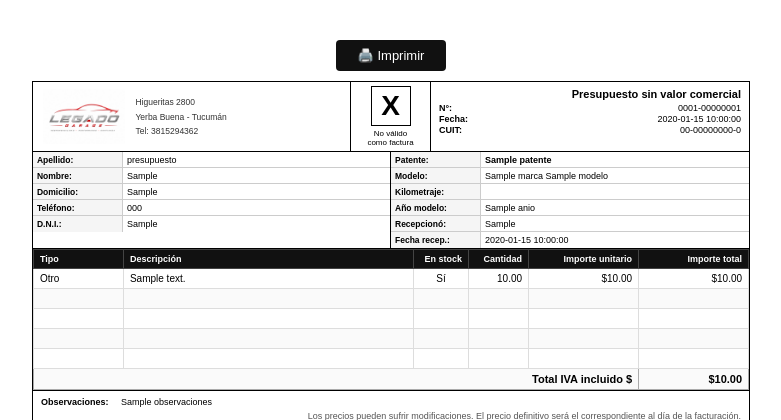
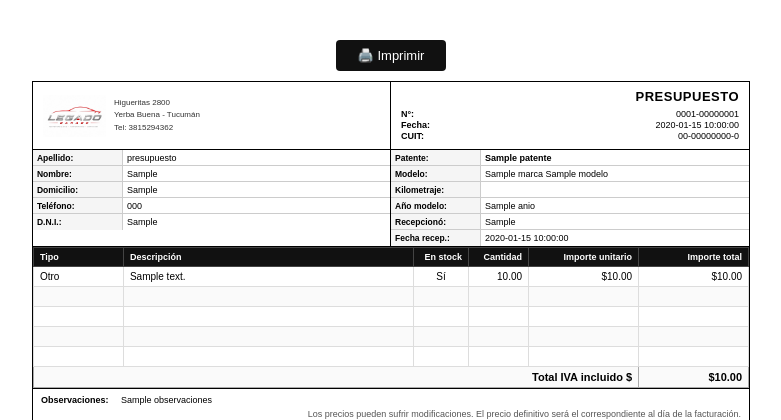
Before and after one commit to GastonEC1/taller, a Flask app: page /presupuestos/1/imprimir in a window 1280 px wide. Shown: the top 420 px of the page, without its empty margins (249-1030 px from the left). Run offline with Flask 3, Linux system fonts and the light colour scheme; a database or web service that is not in the repository returns one stand-in record (values such as "Sample title"); some libraries are stand-ins or nearby versions.

Commit message:
header imprimibles compacto y formal

```diff
--- a/templates/presupuesto_print.html
+++ b/templates/presupuesto_print.html
@@ -9,17 +9,12 @@
     .page{width:210mm;margin:0 auto;padding:8mm 10mm}
 
     /* ── HEADER ── */
-    .header{display:grid;grid-template-columns:1fr 80px 1fr;border:1px solid #000;margin-bottom:0}
-    .h-left{padding:6px 8px;border-right:1px solid #000}
-    .h-mid{display:flex;flex-direction:column;align-items:center;justify-content:center;
-           border-right:1px solid #000;padding:4px;text-align:center}
-    .h-right{padding:6px 8px}
-    .taller-name{font-size:13px;font-weight:bold;margin-bottom:2px}
-    .taller-sub{font-size:9px;line-height:1.5}
-    .x-box{font-size:28px;font-weight:bold;border:1px solid #000;
-           width:40px;height:40px;display:flex;align-items:center;justify-content:center;margin-bottom:3px}
-    .doc-title{font-size:11px;font-weight:bold;text-align:right;margin-bottom:3px}
-    .doc-sub{font-size:9px;font-weight:bold;text-align:right;border:1px solid #000;padding:2px 4px;margin-bottom:4px}
+    .header{display:grid;grid-template-columns:1fr 1fr;border:1px solid #000;margin-bottom:0}
+    .h-left{padding:5px 10px;border-right:1px solid #000;display:flex;align-items:center;gap:8px}
+    .h-right{padding:7px 10px}
+    .logo-img{height:42px;width:auto;object-fit:contain;flex-shrink:0}
+    .taller-info{font-size:8px;line-height:1.6;color:#333}
+    .doc-title{font-size:13px;font-weight:bold;text-align:right;margin-bottom:5px;letter-spacing:.5px}
     .doc-row{display:flex;justify-content:space-between;font-size:9px;margin-bottom:1px}
     .doc-row span:first-child{font-weight:bold}
 
@@ -69,20 +64,16 @@
 
   <!-- HEADER -->
   <div class="header">
-    <div class="h-left" style="display:flex;align-items:center;gap:10px;padding:6px 10px">
-      <img src="/static/logo.png" alt="Legado Garage" style="height:55px;width:auto;">
-      <div style="font-size:8.5px;line-height:1.7;color:#333">
+    <div class="h-left">
+      <img src="/static/logo.png" alt="Legado Garage" class="logo-img">
+      <div class="taller-info">
         <div>{{ taller.direccion }}</div>
         <div>{{ taller.ciudad }}</div>
         <div>Tel: {{ taller.telefono }}</div>
       </div>
     </div>
-    <div class="h-mid">
-      <div class="x-box">X</div>
-      <div style="font-size:8px;text-align:center">No válido<br>como factura</div>
-    </div>
     <div class="h-right">
-      <div class="doc-title">Presupuesto sin valor comercial</div>
+      <div class="doc-title">PRESUPUESTO</div>
       <div class="doc-row"><span>N°:</span><span>0001-{{ '%08d'|format(p.id) }}</span></div>
       <div class="doc-row"><span>Fecha:</span><span>{{ p.fecha }}</span></div>
       <div class="doc-row"><span>CUIT:</span><span>{{ taller.cuit }}</span></div>
```
Also changed, not shown: templates/orden_print.html (+8 -8 lines).
